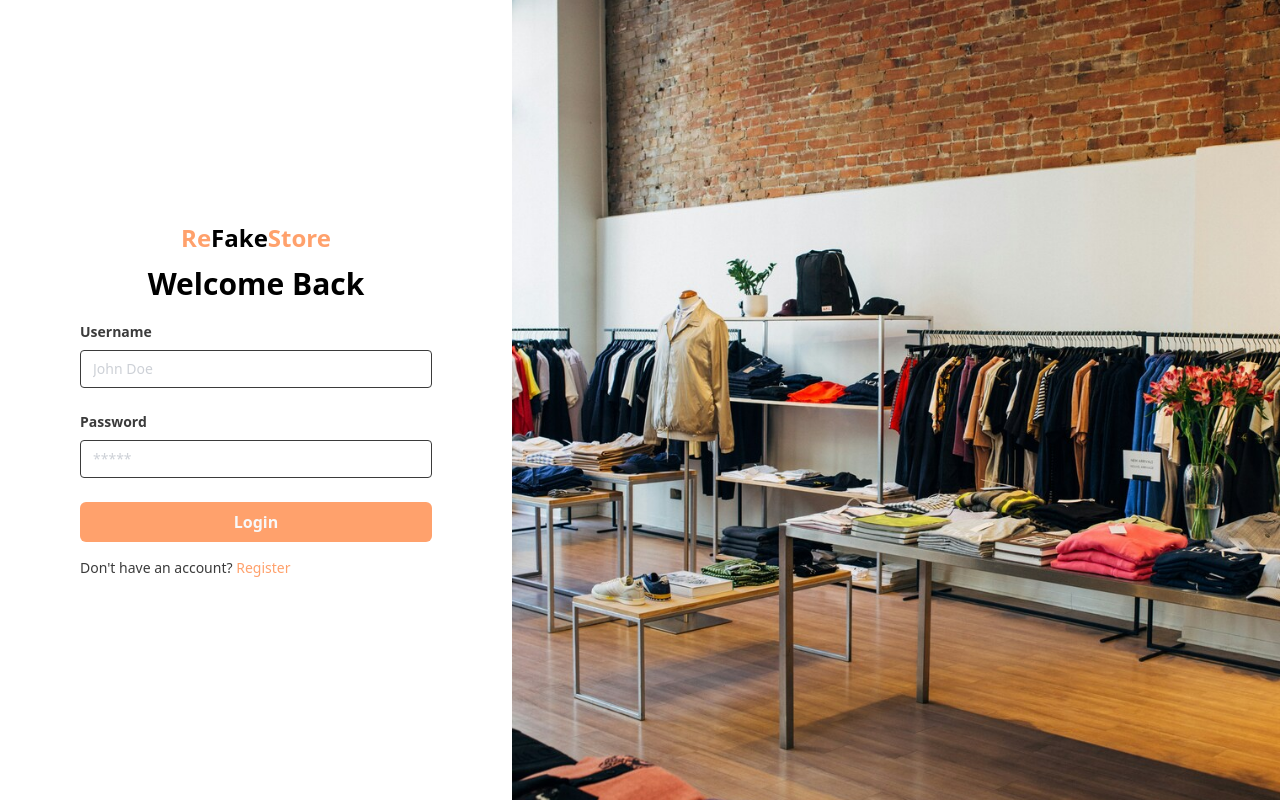
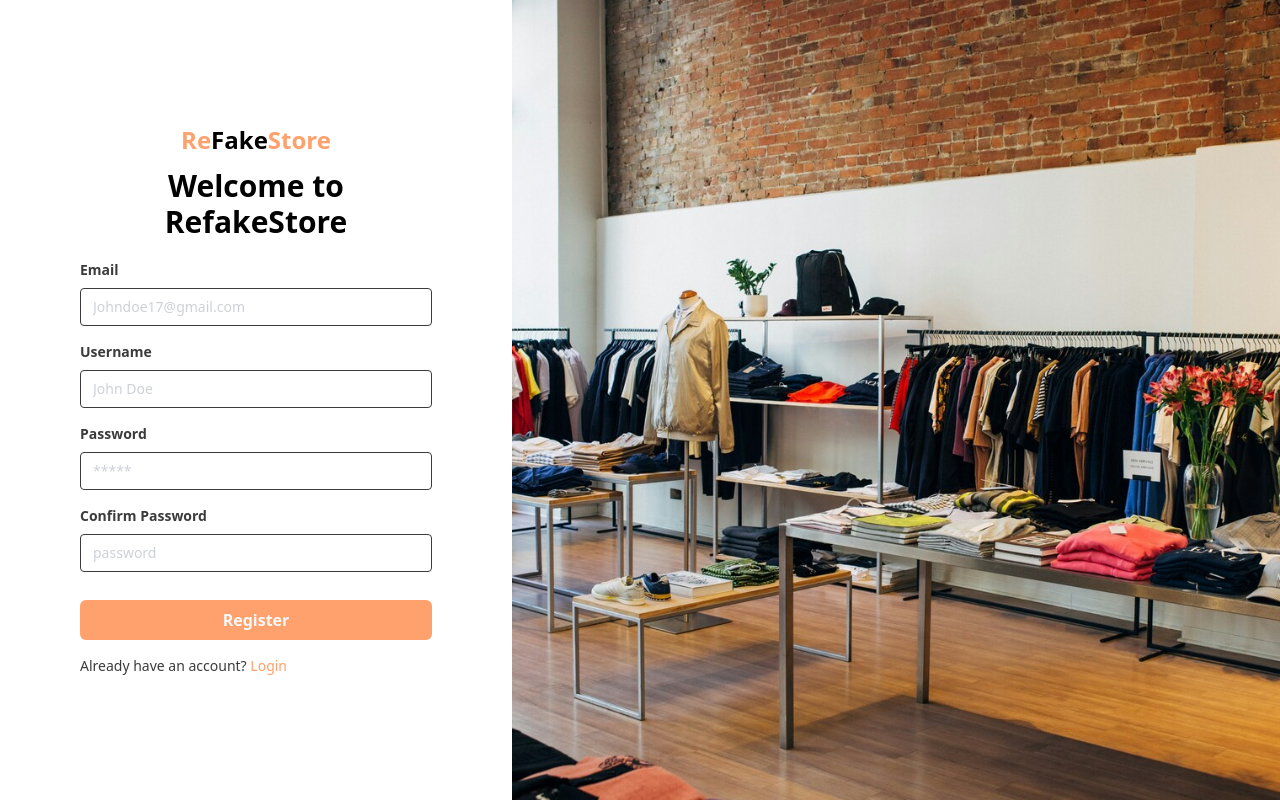
Before and after one commit to foolais/react-fakestore, a React (Vite) app: page / in a window 1280 px wide. Built offline with nearby package versions, Linux system fonts and the light colour scheme.

Commit message:
add register page

```diff
--- a/src/App.jsx
+++ b/src/App.jsx
@@ -1,9 +1,11 @@
-import LoginPage from "./pages/LoginPage";
+// import LoginPage from "./pages/LoginPage";
+import RegisterPage from "./pages/RegisterPage";
 
 function App() {
   return (
     <div className="flex justify-center items-center min-h-screen">
-      <LoginPage />
+      {/* <LoginPage /> */}
+      <RegisterPage />
     </div>
   );
 }
--- a/src/components/Elements/Input/index.jsx
+++ b/src/components/Elements/Input/index.jsx
@@ -5,7 +5,7 @@ import Label from "./Label";
 const InputForm = (props) => {
   const { label, type, name, placeholder } = props;
   return (
-    <div className="mb-6">
+    <div className="mb-4">
       <Label htmlFor={name}>{label}</Label>
       <Input type={type} name={name} placeholder={placeholder} />
     </div>
--- /dev/null
+++ b/src/components/Fragments/FormRegister.jsx
@@ -0,0 +1,36 @@
+import Button from "../Elements/Button";
+import InputForm from "../Elements/Input";
+
+const FormRegister = () => {
+  return (
+    <form>
+      <InputForm
+        label="Email"
+        type="email"
+        name="email"
+        placeholder="Johndoe17@gmail.com"
+      />
+      <InputForm
+        label="Username"
+        type="text"
+        name="username"
+        placeholder="John Doe"
+      />
+      <InputForm
+        label="Password"
+        type="password"
+        name="password"
+        placeholder="*****"
+      />
+      <InputForm
+        label="Confirm Password"
+        type="password"
+        name="confirmPassword"
+        placeholder="password"
+      />
+      <Button classname="bg-primary w-full mt-3">Register</Button>
+    </form>
+  );
+};
+
+export default FormRegister;
--- /dev/null
+++ b/src/pages/RegisterPage.jsx
@@ -0,0 +1,16 @@
+import FormRegister from "../components/Fragments/FormRegister";
+import AuthLayouts from "../components/Layout/AuthLayouts";
+
+const RegisterPage = () => {
+  return (
+    <AuthLayouts message="Welcome to RefakeStore">
+      <FormRegister />
+      <p className="text-secondary text-sm mt-4 font-medium">
+        Already have an account?{" "}
+        <span className="text-primary cursor-pointer">Login</span>
+      </p>
+    </AuthLayouts>
+  );
+};
+
+export default RegisterPage;
```
Also changed, not shown: 1 other file (tests, documents, lock files or other folders).
